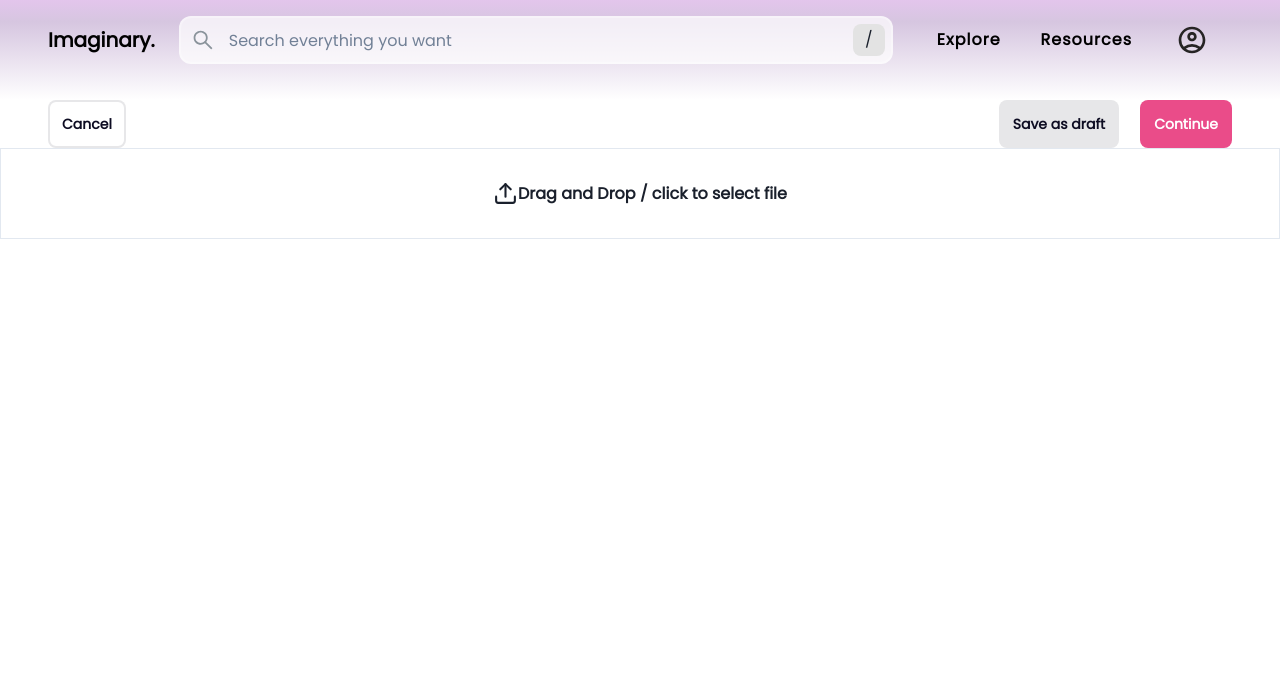
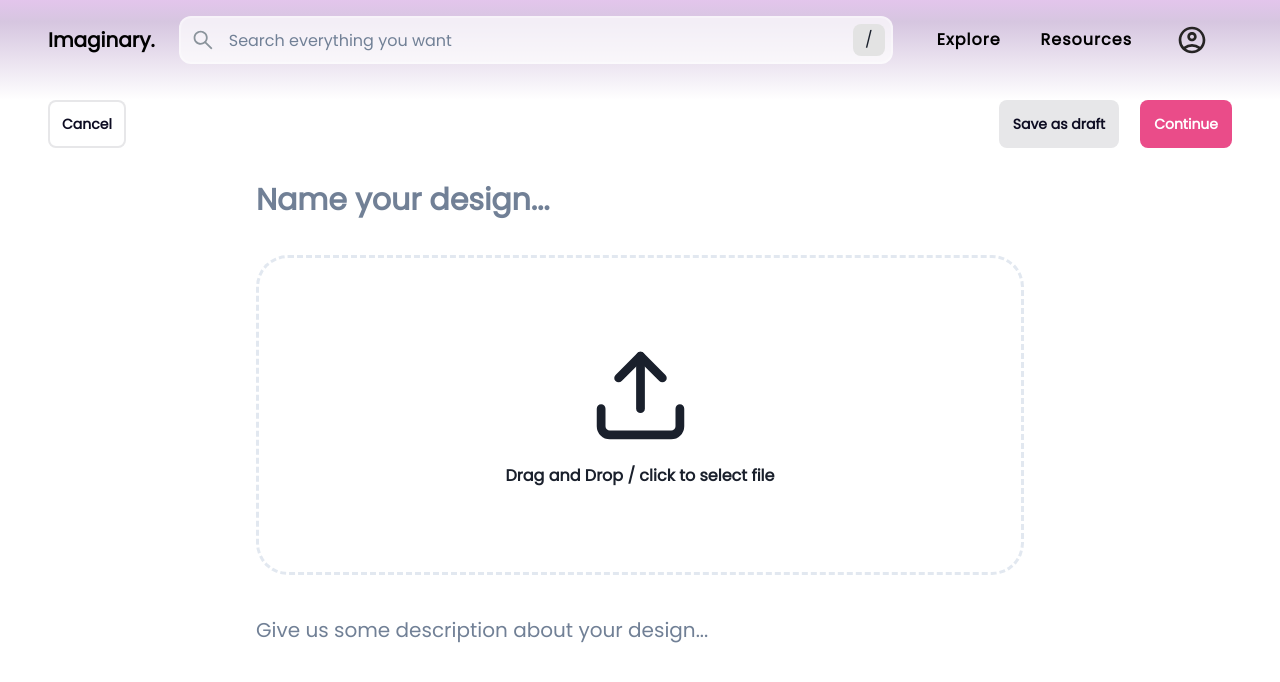
Before and after one commit to systemis/art-social, a React (Create React App) app: page /create/new in a window 1280 px wide. Shown: the top 682 px of the page. Built offline with nearby package versions, Linux system fonts and the light colour scheme.

Commit message:
[WIP] create product page: add upload image function

```diff
--- a/package.json
+++ b/package.json
@@ -21,6 +21,7 @@
     "@types/uuid": "^9.0.0",
     "axios": "^1.2.0",
     "classnames": "^2.3.2",
+    "cors": "^2.8.5",
     "firebase": "^9.15.0",
     "framer-motion": "^7.6.12",
     "husky": "^8.0.2",
--- a/src/components/elements/AppUploadFile.tsx
+++ b/src/components/elements/AppUploadFile.tsx
@@ -46,7 +46,7 @@ const getAcceptFileTypes = (types: AcceptType[]): Accept => {
 
 const maxSize = 10485760; // 1048576 Bytes * 10 = 10M
 
-const defaultContentProps = { py: 8, px: 5 };
+const defaultContentProps = { width: "60vw", height: "40vh" };
 
 const AppUploadFile = function AppDropzone({
   type,
@@ -139,20 +139,27 @@ const AppUploadFile = function AppDropzone({
       return null;
     }
     return (
-      <Text fontSize="md" fontWeight="semibold">
-        {placeholder}
-      </Text>
+      <Center display="flex" flexDirection="column">
+        <Icon as={FiUpload} boxSize={"105px"} mb="1em" />
+        <Text fontSize="md" fontWeight="semibold">
+          {placeholder}
+        </Text>
+      </Center>
     );
   };
 
   return (
-    <Box cursor="pointer">
+    <Box cursor="pointer" marginTop="2em">
       <Dropzone onDrop={onUpload} accept={getAcceptFileTypes(acceptType)}>
         {({ getRootProps, getInputProps }) => (
-          <div {...getRootProps()}>
-            <Center borderWidth={1} {...defaultContentProps}>
+          <div {...getRootProps()} style={{ height: "40vh" }}>
+            <Center
+              borderWidth={3}
+              borderStyle="dashed"
+              borderRadius="2em"
+              {...defaultContentProps}
+            >
               {loading && <Spinner size="lg" />}
-              <Icon as={FiUpload} boxSize={"25px"} />
               {renderPlaceholder()}
               <input {...getInputProps()} />
             </Center>
--- a/src/config/app-config.ts
+++ b/src/config/app-config.ts
@@ -11,6 +11,7 @@ interface AppConfig {
   };
   googleClientId: string;
   url: string;
+  imageHostingKey: string;
   [key: string]: any;
 }
 
@@ -25,6 +26,7 @@ const config: AppConfig = {
     },
     url: env.URL,
     googleClientId: env.GOOGLE_CLIENT_ID,
+    imageHostingKey: env.IMAGE_HOSTING_KEY
   };
 
   export default config;
--- a/src/config/env.ts
+++ b/src/config/env.ts
@@ -7,6 +7,7 @@ let environment: {
     HOST: string;
   };
   GOOGLE_CLIENT_ID: string;
+  IMAGE_HOSTING_KEY: string;
   URL: string;
 };
 
@@ -19,6 +20,7 @@ switch (stage) {
         HOST: "",
       },
       GOOGLE_CLIENT_ID: "",
+      IMAGE_HOSTING_KEY: "6d207e02198a847aa98d0a2a901485a5",
       URL: "",
     };
     break;
@@ -32,6 +34,7 @@ switch (stage) {
         HOST: "",
       },
       GOOGLE_CLIENT_ID: "",
+      IMAGE_HOSTING_KEY: "6d207e02198a847aa98d0a2a901485a5",
       URL: "",
     };
     break;
--- a/src/pages/create-product/page/index.tsx
+++ b/src/pages/create-product/page/index.tsx
@@ -1,4 +1,4 @@
-import { Box, Button } from "@chakra-ui/react";
+import { Box, Button, Input } from "@chakra-ui/react";
 import { AppRow } from "components/elements";
 import AppUploadFile, {
   UploadResponse,
@@ -48,14 +48,34 @@ const CreateProduct = () => {
           Continue
         </Button>
       </AppRow>
-      <Box>
+
+      <Box display="flex" flexDirection="column" alignItems="center">
+        <Input
+          placeholder="Name your design..."
+          variant="unstyled"
+          fontWeight="700"
+          borderWidth={0}
+          marginTop="1em"
+          w="60vw"
+          fontSize="3xl"
+        />
         <AppUploadFile
           type={UPLOAD_IMAGE_TYPES.DESIGN_IMAGE}
-          onSuccess={(files: UploadResponse[]) =>
-            console.log(files)
-          }
+          onSuccess={(files: UploadResponse[]) => {
+            // We gonna save data here
+            console.log(files);
+          }}
           acceptType={["IMAGE"]}
           endpoint={ENDPOINT.FILE_UPLOAD}
+        />
+        <Input
+          placeholder="Give us some description about your design..."
+          variant="unstyled"
+          fontWeight="400"
+          borderWidth={0}
+          marginTop="2em"
+          w="60vw"
+          fontSize="xl"
         />
       </Box>
     </Box>
--- a/src/redux/apps/thunk.ts
+++ b/src/redux/apps/thunk.ts
@@ -1,11 +1,6 @@
 import { createAsyncThunk } from "@reduxjs/toolkit";
-import axios from "axios";
-import { ENDPOINT } from "constants/endpoints";
 import React from "react";
 import { AppDispatch } from "redux/root-store";
-import { v4 as uuidv4 } from "uuid";
-import { storage } from "config/firebase";
-import { getDownloadURL, ref, uploadBytesResumable } from "firebase/storage";
 
 export const uploadFile = createAsyncThunk<
   { accessUrl: string },
@@ -15,39 +10,24 @@ export const uploadFile = createAsyncThunk<
   "file/upload",
   async ({ type, fileName, file, endpoint }, { rejectWithValue }) => {
     try {
-      const idImg: string = uuidv4();
+      const apiKey = "6d207e02198a847aa98d0a2a901485a5";
 
-      const storageRef = ref(storage, `/uploads/images/${idImg}${file.name}`);
-      const uploadTask = uploadBytesResumable(storageRef, file);
+      const formData = new FormData();
+      formData.append('key', apiKey)
+      formData.append('action', 'upload')
+      formData.append('source', file)
 
-      uploadTask.on(
-        "state_changed",
-        (snapshot) => {
-          const percent = Math.round(
-            (snapshot.bytesTransferred / snapshot.totalBytes) * 100
-          ); // update progress
-        },
-        (err) => console.log(err),
-        () => {
-          // download url
-          getDownloadURL(uploadTask.snapshot.ref).then((url) => {
-            console.log(url);
-          });
-        }
-      );
+      const res = await fetch("https://freeimage.host/api/1/upload", {
+        // API Endpoint
+        method: "POST", // HTTP Method
+        body: formData, // Data to be sent
+        mode: 'no-cors'
+      })
 
-      const postParams = {
-        fileName: fileName,
-        fileType: type,
-        accessUrl: `${endpoint}/${idImg}${fileName}`,
-      };
-
-      const res = await axios.post(
-        "http://127.0.0.1:8000/api/image/",
-        postParams
-      );
-
-      return res.data.data.accessUrl;
+      const {url: accessUrl} = res;
+      console.log('res: ', res)
+      console.log('url: ', accessUrl)
+      return {accessUrl};
     } catch (e) {
       return rejectWithValue({ errMsg: "Can not upload file!" });
     }
```
Also changed, not shown: 1 other file (tests, documents, lock files or other folders).
